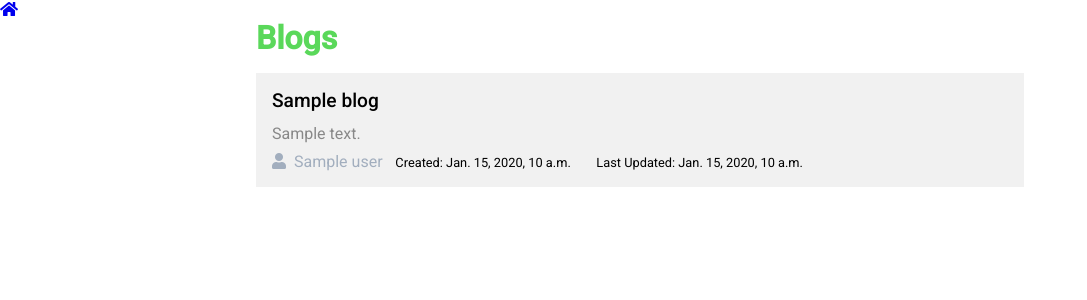
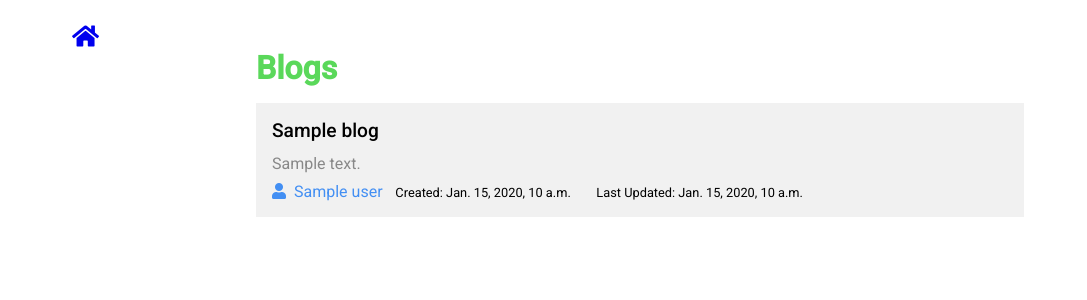
Before and after one commit to alex1the1great/Django-Blog, a Django app: template blog/templates/blog/blogs.html in a window 1280 px wide. Shown: the top 300 px of the page, without its empty margins (0-1087 px from the left). Run offline with Django 3.2, Linux system fonts and the light colour scheme; the template is opened without the code that fills it: most values are stand-ins (such as "Sample title", 1, 10 or a date in 2020); data that the repository does not hold is empty; some libraries are stand-ins or nearby versions.

Commit message:
Version1

```diff
--- a/blog/static/blog/css/style.css
+++ b/blog/static/blog/css/style.css
@@ -85,7 +85,7 @@
 
 .card-footer  a {
   text-decoration: none;
-  color: rgb(162, 174, 190);
+  color: rgb(67, 143, 243);
 }
 
 .card-footer span {
@@ -94,6 +94,10 @@
   margin-top: .2em;
 }
 
-
+.fa-home {
+  margin-left: 3em;
+  margin-top: 1em;
+  font-size: 1.5em;
+}
 
 /* Blogs --> */
--- a/blog/templates/blog/blogs.html
+++ b/blog/templates/blog/blogs.html
@@ -2,7 +2,7 @@
 
 {% block content %}
 <a href="{% url 'blog:index' %}">
-    <i class="fas fa-home" id="home"></i>
+    <i class="fas fa-home"></i>
 </a>
     <div class="container">
         <h1>Blogs</h1>
```
Also changed, not shown: readme.md (added), readme_img/blog.JPG (added), readme_img/landing.JPG (added).
